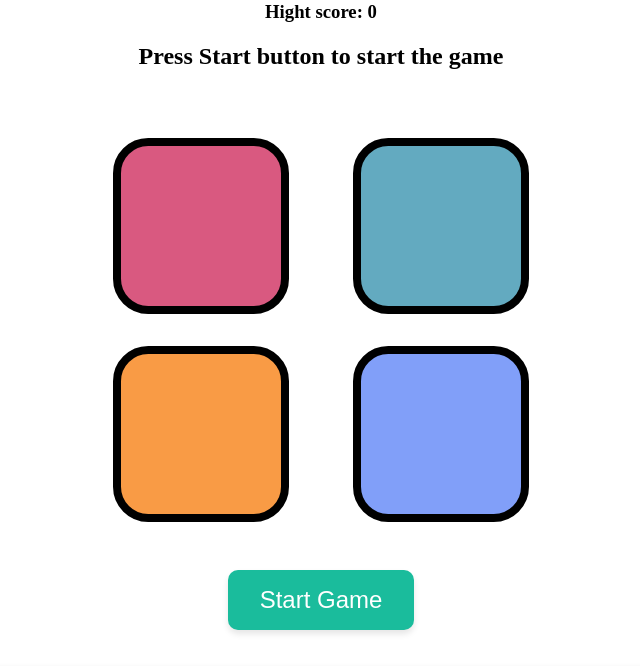
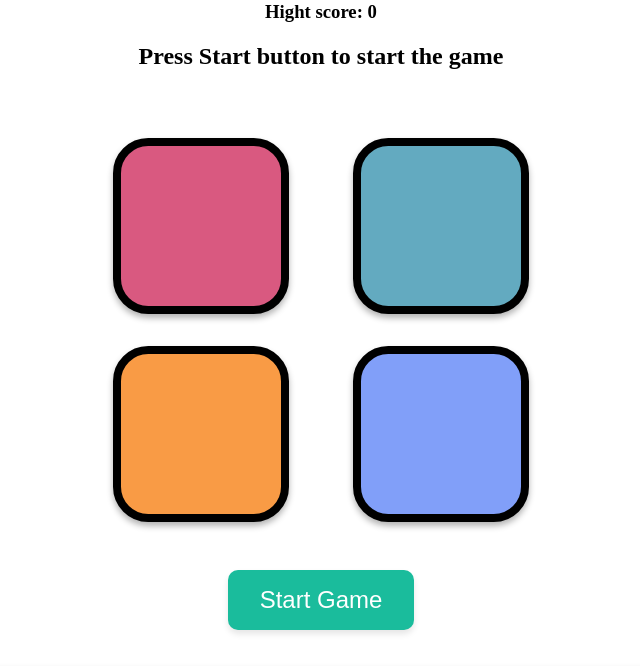
Before and after one commit to Megharaj2004/Simon-Game, a plain HTML site: page index.html in a window 1280 px wide. Shown: the part 79-745 px from the top of the page, without its empty margins (319-959 px from the left). Drawn offline with Linux system fonts and the light colour scheme.

Commit message:
Update style.css

```diff
--- a/style.css
+++ b/style.css
@@ -10,7 +10,16 @@ body{
     border: 8px solid black;
     margin: 2rem;
     cursor: pointer;
+    transition: transform 0.05s ease, box-shadow 0.1s ease;
+    box-shadow: 0px 4px 6px rgba(0, 0, 0, 0.3);
+    -webkit-tap-highlight-color: transparent;
 }
+
+.btn:active {
+    transform: scale(0.95);
+    box-shadow: 0px 8px 12px rgba(0, 0, 0, 0.4);
+}
+
 .btn-container{
     display: flex;
     justify-content: center;
```
